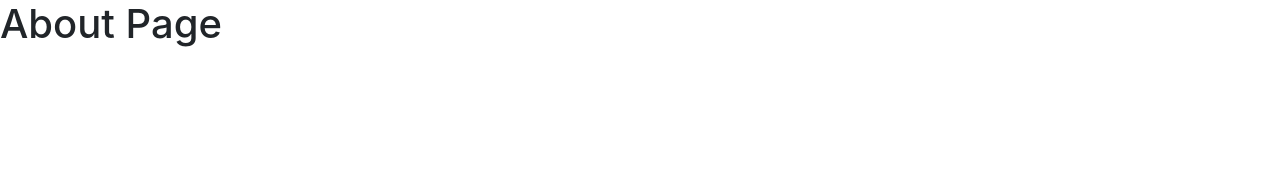
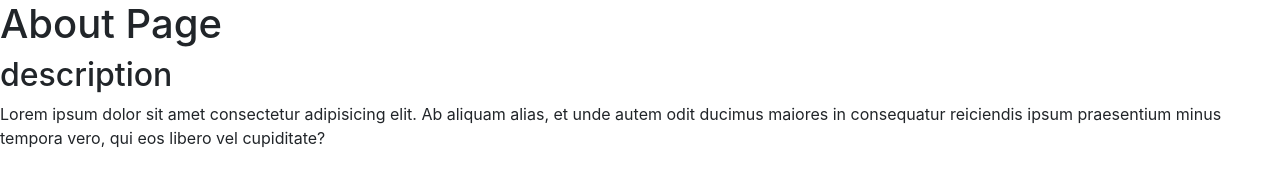
Before and after one commit to EmpAmir/feb-22, a plain HTML site: page about.html in a window 1280 px wide. Drawn offline with nearby package versions, Linux system fonts and the light colour scheme.

Commit message:
add paragraph

```diff
--- a/about.html
+++ b/about.html
@@ -19,6 +19,12 @@
   </head>
   <body>
     <h1>About Page</h1>
+    <h2>description</h2>
+    <p>
+      Lorem ipsum dolor sit amet consectetur adipisicing elit. Ab aliquam alias,
+      et unde autem odit ducimus maiores in consequatur reiciendis ipsum
+      praesentium minus tempora vero, qui eos libero vel cupiditate?
+    </p>
 
     <!-- Optional JavaScript -->
     <!-- jQuery first, then Popper.js, then Bootstrap JS -->
```
